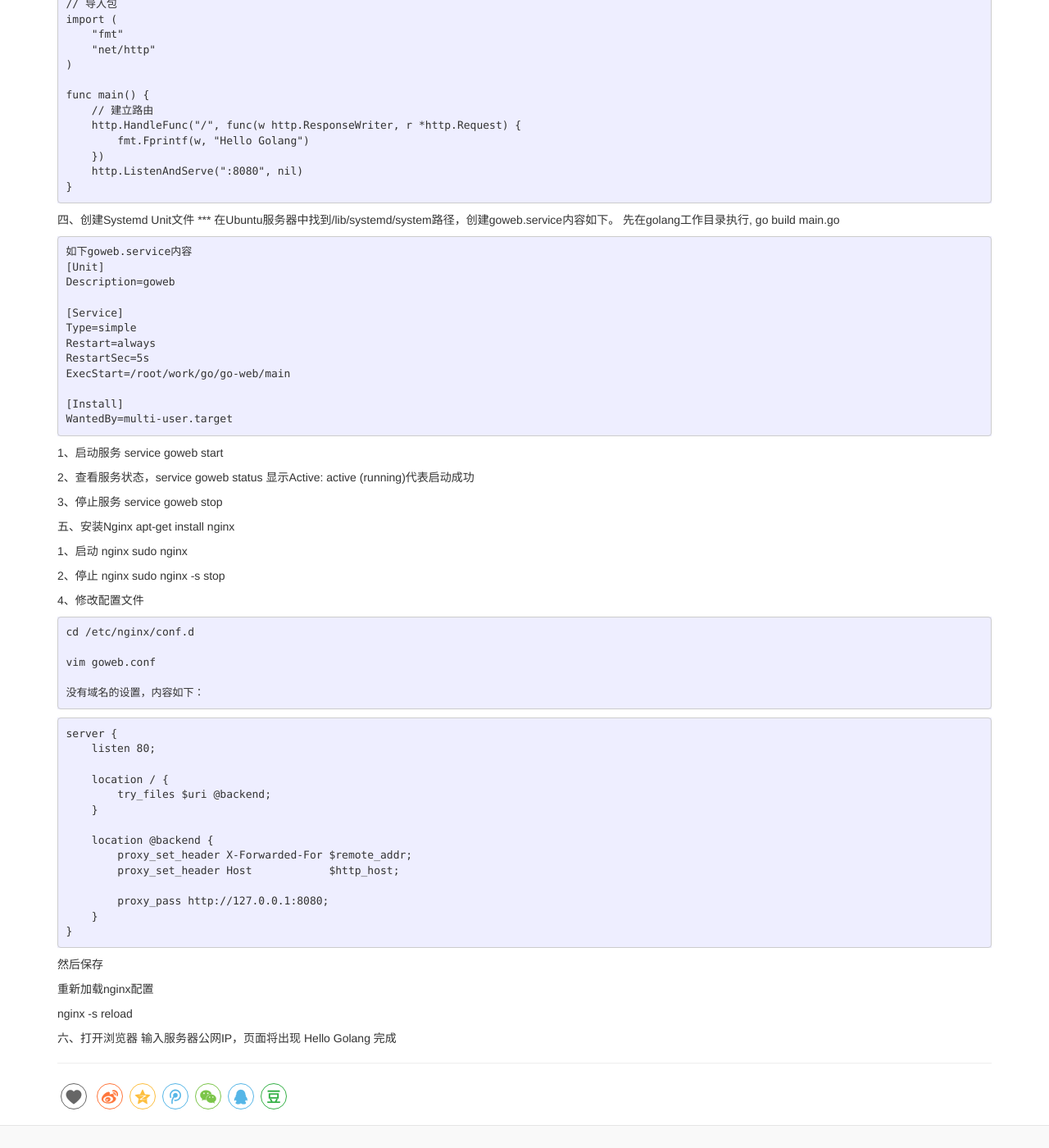
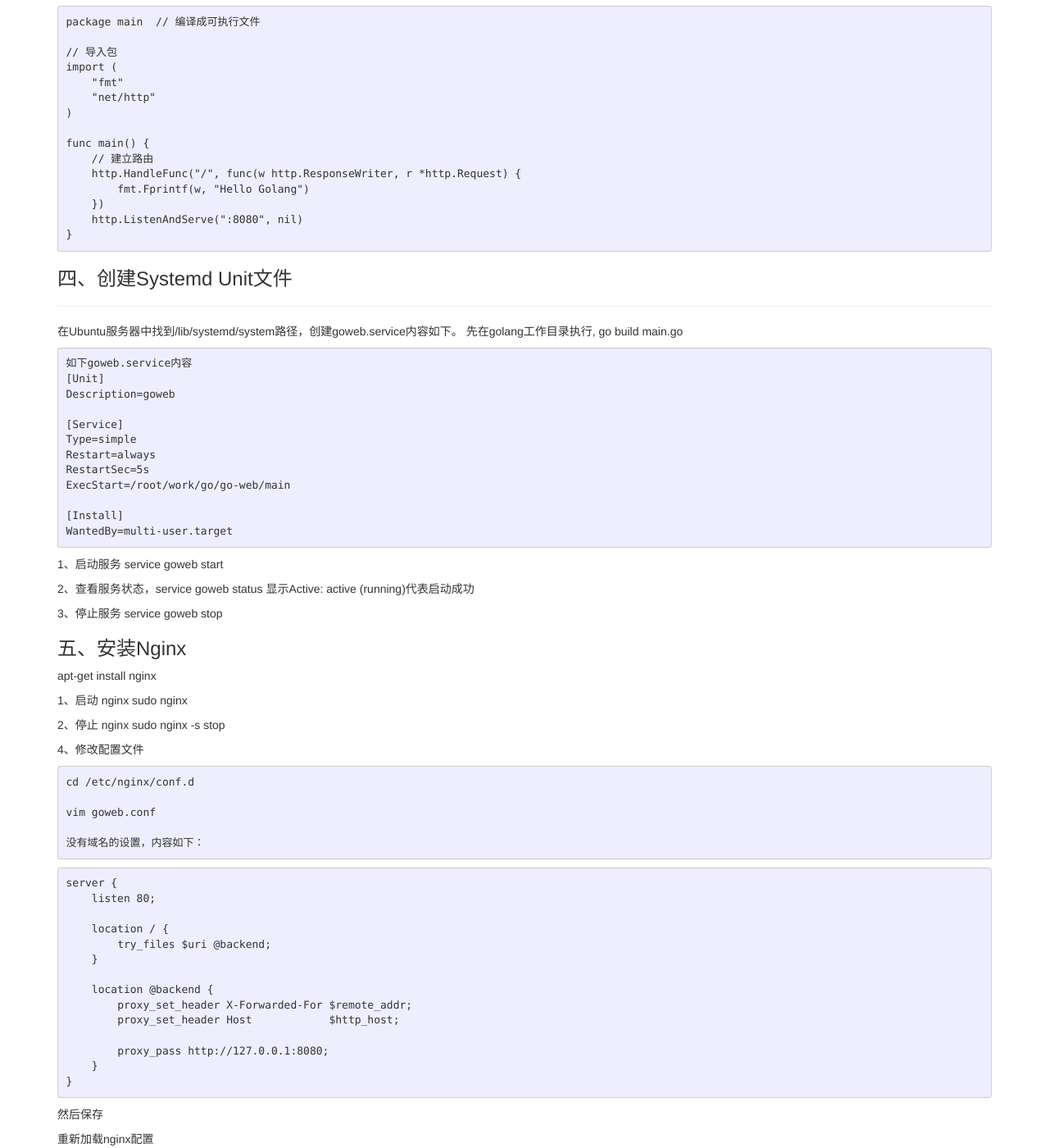
Before and after one commit to ityangbaojin/ityangbaojin.github.io, a Jekyll site: the page built from _posts/2020-07-17-ubuntu-go-web.md, in a window 1280 px wide and 1400 px high, scrolled down 1035 px. Shown: the whole window at 82% size. Built offline with Jekyll 4.4.1, drawn with Linux system fonts in a browser that asks for light colours; comment, search, counter and statistics services are not loaded; some of the changed text lies outside the part shown.

Commit message:
ubuntu-go-web

````diff
--- a/_posts/2020-07-17-ubuntu-go-web.md
+++ b/_posts/2020-07-17-ubuntu-go-web.md
@@ -5,10 +5,10 @@ excerpt: "Ubuntu服务器上部署golang web应用"
 date:   2020-07-17
 author: ityangbaojin
 ---
-一、前期需要准备
+### 一、前期需要准备
     一台可以用的Ubuntu服务器。
 
-二、ubuntu上安装golang
+### 二、ubuntu上安装golang
 >```
 apt-get install golang-go
 ```
@@ -33,7 +33,7 @@ source /etc/profile
 go version
 ```
 
-三、在golang工作目录创建代码
+### 三、在golang工作目录创建代码
 ```
 package main  // 编译成可执行文件
 
@@ -52,9 +52,10 @@ func main() {
 }
 ```
 
-四、创建Systemd Unit文件
-*** 在Ubuntu服务器中找到/lib/systemd/system路径，创建goweb.service内容如下。
-    先在golang工作目录执行, go build main.go
+### 四、创建Systemd Unit文件
+***
+在Ubuntu服务器中找到/lib/systemd/system路径，创建goweb.service内容如下。
+先在golang工作目录执行, go build main.go
 
 ```
 如下goweb.service内容
@@ -79,7 +80,7 @@ WantedBy=multi-user.target
 3、停止服务 service goweb stop
 
 
-五、安装Nginx
+### 五、安装Nginx
 apt-get install nginx
 
 1、启动 nginx sudo nginx
@@ -117,5 +118,5 @@ server {
 
 nginx -s reload
 
-六、打开浏览器
+### 六、打开浏览器
 输入服务器公网IP，页面将出现 Hello Golang 完成
````
